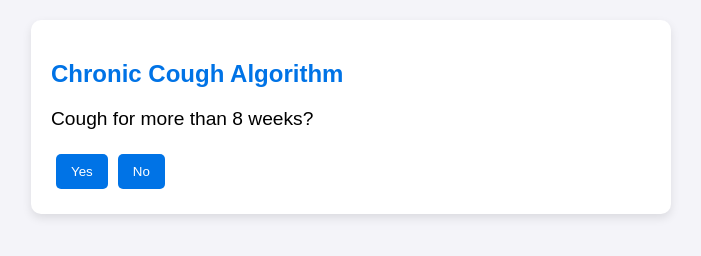
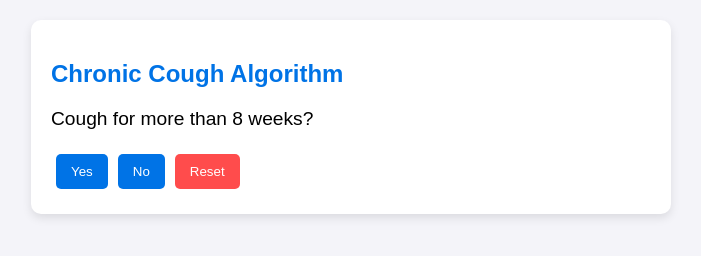
Before and after one commit to mmatuszk/chroniccough, a plain HTML site: page index.html in a window 1280 px wide. Shown: the whole page, without its empty margins (289-990 px from the left). Drawn offline with Linux system fonts and the light colour scheme.

Commit message:
Added a Reset button

```diff
--- a/index.html
+++ b/index.html
@@ -35,6 +35,12 @@
         }
         button:hover {
             background-color: #005bb5;
+        }
+        .reset-button {
+            background-color: #ff4c4c;
+        }
+        .reset-button:hover {
+            background-color: #cc0000;
         }
     </style>
 </head>
@@ -123,6 +129,8 @@
                 const result = document.createElement("p");
                 result.textContent = questions[currentQuestion];
                 container.appendChild(result);
+
+                addResetButton(container);
                 return;
             }
 
@@ -140,6 +148,8 @@
             noButton.textContent = "No";
             noButton.onclick = () => handleAnswer("no");
             container.appendChild(noButton);
+
+            addResetButton(container);
         }
 
         function handleAnswer(answer) {
@@ -155,6 +165,20 @@
         function showResult(result) {
             const container = document.getElementById("question-container");
             container.innerHTML = `<h3>Outcome:</h3><p>${result}</p>`;
+            addResetButton(container);
+        }
+
+        function addResetButton(container) {
+            const resetButton = document.createElement("button");
+            resetButton.textContent = "Reset";
+            resetButton.className = "reset-button";
+            resetButton.onclick = resetAlgorithm;
+            container.appendChild(resetButton);
+        }
+
+        function resetAlgorithm() {
+            currentQuestion = 0;
+            displayQuestion();
         }
 
         displayQuestion();
```
